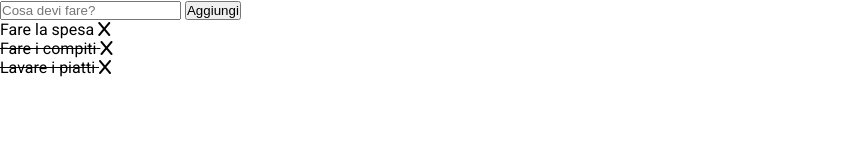
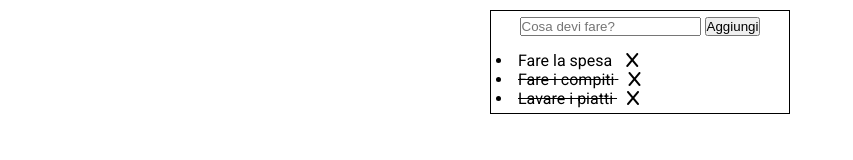
Before and after one commit to moretti-matteo/vue-todolist, a plain HTML site: page index.html in a window 1280 px wide. Shown: the whole page, without its empty margins (0-853 px from the left). Drawn offline with nearby package versions, Linux system fonts and the light colour scheme.

Commit message:
migliorie minori

```diff
--- a/css/style.css
+++ b/css/style.css
@@ -1,13 +1,43 @@
-*{
-    margin:0;
-    padding:0;
-    box-sizing:border-box;
+* {
+    margin: 0;
+    padding: 0;
+    box-sizing: border-box;
 }
 
-body{
+body {
     font-family: 'Roboto', sans-serif;
 }
 
-.done{
+.done {
     text-decoration: line-through;
 }
+li{
+    list-style-position: inside;
+
+}
+
+
+
+li:hover, button:hover {
+    cursor: pointer;
+}
+
+.fa-x:hover {
+    color: red;
+}
+
+.fa-x{
+    margin-left: 10px;
+}
+
+.container {
+    padding: 5px;
+    border: 1px solid;
+    width: 300px;
+    margin: 10px auto;
+}
+
+form{
+    margin-bottom: 15px;
+    text-align: center;
+}
--- a/js/script.js
+++ b/js/script.js
@@ -20,9 +20,9 @@ const app = new Vue({
     },
     methods: {
         addToDo() {
-
+            this.toDo = this.toDo.trim();
             if (this.toDo) {
-
+                console.log(this.toDo);
                 this.toDoList.push({
                     text: this.toDo,
                     isDone: false,
```
Also changed, not shown: index.html (+3 -2 lines).
